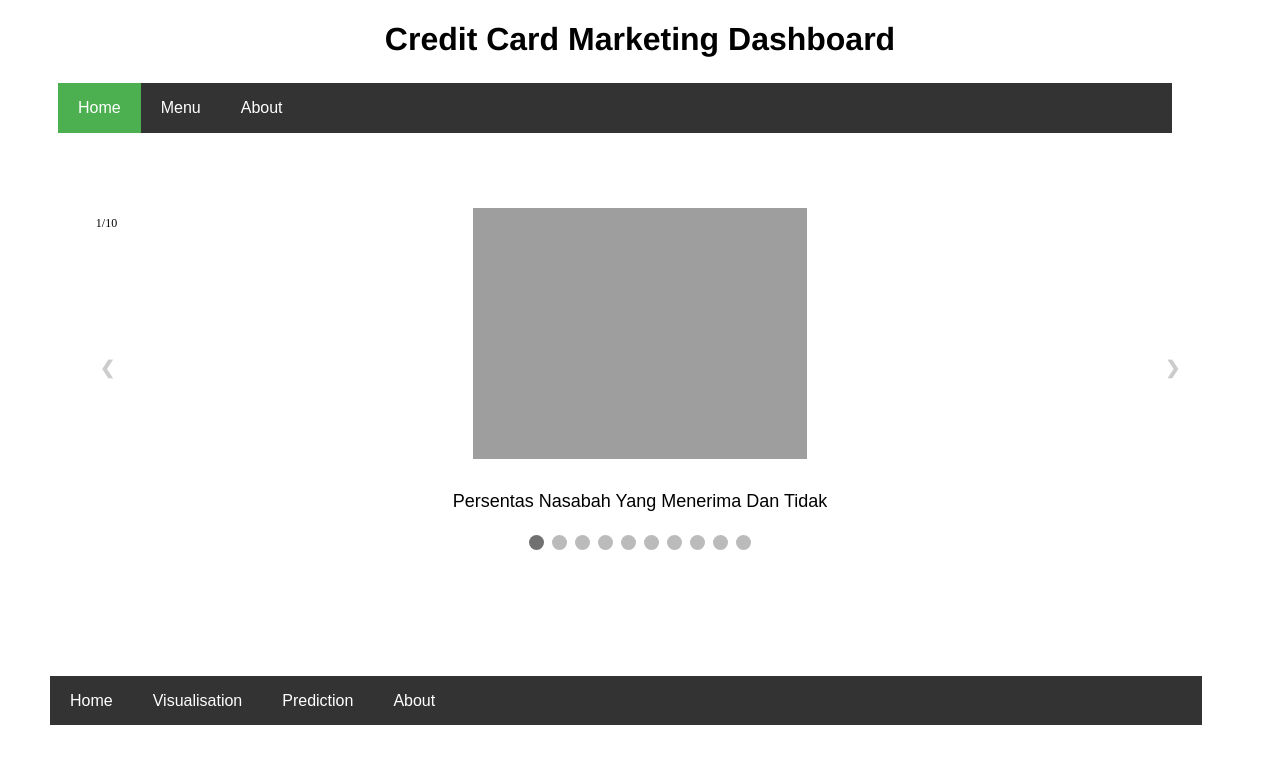
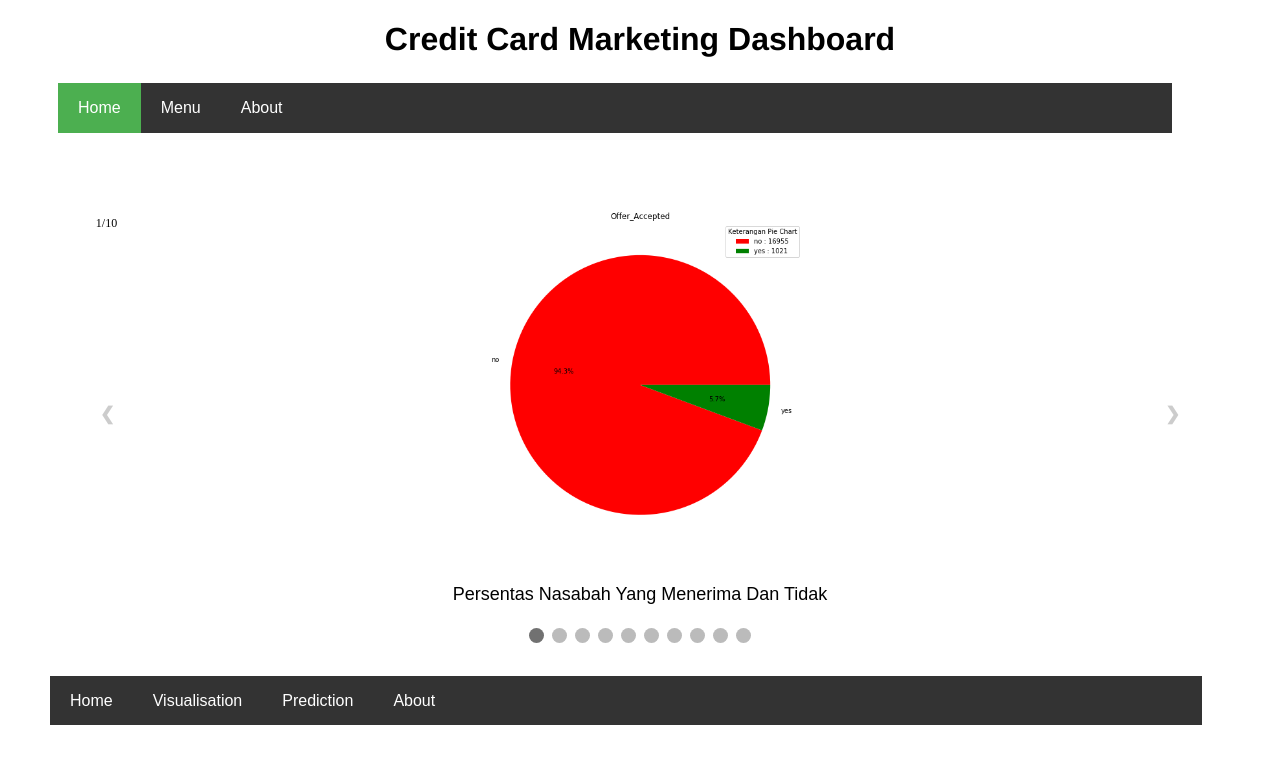
Before and after one commit to x-conx/Purwadhika_Projct_Finale, a Flask app: page /Visualisation in a window 1280 px wide. Shown: the top 764 px of the page. Run offline with Flask 2, Linux system fonts and the light colour scheme; parts of the project's set-up code (start-up, migrations or seed data) failed here and were passed over.

Commit message:
Update visual.html

```diff
--- a/templates/visual.html
+++ b/templates/visual.html
@@ -263,7 +263,7 @@
   <div class="slideshow-container">
     <div class="mySlides">
       <div class="numbertext">1/10</div>
-      <img src="http://localhost:4000/gallery/pic6.png" width="30%">
+      <img src="http://localhost:4000/gallery/pic0.png" width="30%">
       <div class="text">Persentas Nasabah Yang Menerima Dan Tidak</div>
     </div>
     <div class="mySlides">
```
